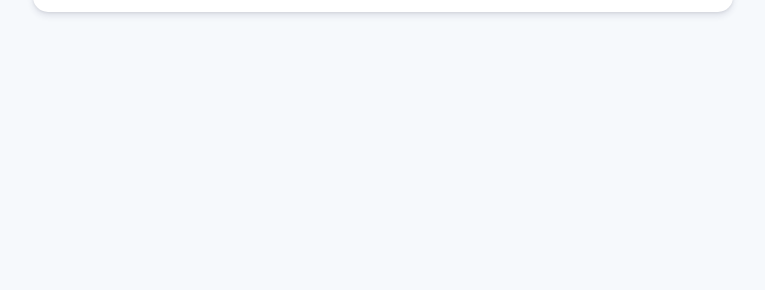
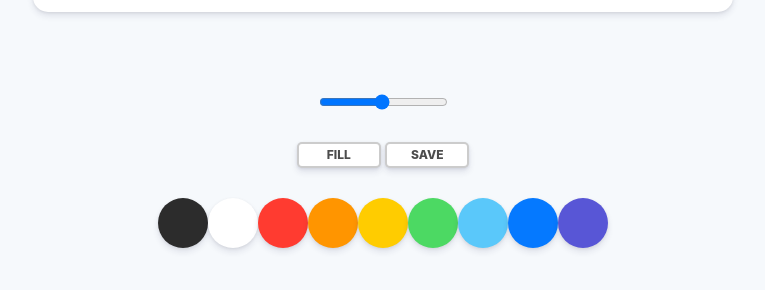
Before and after one commit to lilaco/Nomadcoders_PaintJS, a plain HTML site: page index.html in a window 1280 px wide. Shown: the part 738-1028 px from the top of the page, without its empty margins (257-1022 px from the left). Before the commit the page ends 800 px from the top, so only its background shows below. Drawn offline with Linux system fonts and the light colour scheme.

Commit message:
Setting index page for painting.

```diff
--- a/index.html
+++ b/index.html
@@ -10,6 +10,15 @@
 <body>
     <canvas id="jsCanvas" class="canvas"></canvas>
     <div class="controls">
+        <div class="controls_range">
+            <input type="range" id="jsRange" min="0.1" max="5" value="2.5" step="0.1"/>
+        </div>
+
+        <div class="controls_btns">
+            <button id="jsMode">Fill</button>
+            <button id="jsSave">Save</button>
+        </div>
+
         <div class="controls_colors" id="jsColors">
             <div class="controls_color" style="background-color: #2c2c2c"></div>
             <div class="controls_color" style="background-color: white"></div>
--- a/styles.css
+++ b/styles.css
@@ -7,6 +7,7 @@ body {
     flex-direction: column;
     align-items: center;
     padding-top: 50px;
+    padding: 50px;
 }
 
 .canvas {
@@ -16,3 +17,46 @@ body {
     border-radius: 15px;
     box-shadow: 0 4px 6px rgba(50, 50, 93, 0.11), 0 1px 3px rgba(0, 0, 0, 0.08);
 }
+
+.controls {
+    margin-top:80px;
+    display: flex;
+    flex-direction: column;
+    align-items: center;
+}
+
+.controls .controls_btns{
+    margin-bottom: 30px;
+}
+
+.controls_btns button {
+    all: unset;
+    cursor: pointer;
+    background-color: white;
+    padding: 5px 0px;
+    width: 80px;
+    text-align: center;
+    border-radius: 5px;
+    box-shadow: 0 4px 6px rgba(50, 50, 93, 0.11), 0 1px 3px rgba(50, 50, 93, 0.11);
+    border: 2px solid rgba(0, 0, 0, 0.2);
+    color: rgba(0,0,0,0.7);
+    text-transform: uppercase;
+    font-weight: 800;
+    font-size: 12px;
+}
+
+.controls .controls_colors{
+    display: flex;
+}
+
+.controls_colors .controls_color {
+    width: 50px;
+    height: 50px;
+    border-radius:25px;
+    cursor: pointer;
+    box-shadow: 0 4px 6px rgba(50, 50, 93, 0.11), 0 1px 3px rgba(0, 0, 0, 0.08);
+}
+
+.controls .controls_range{
+    margin-bottom: 30px;
+}
```
